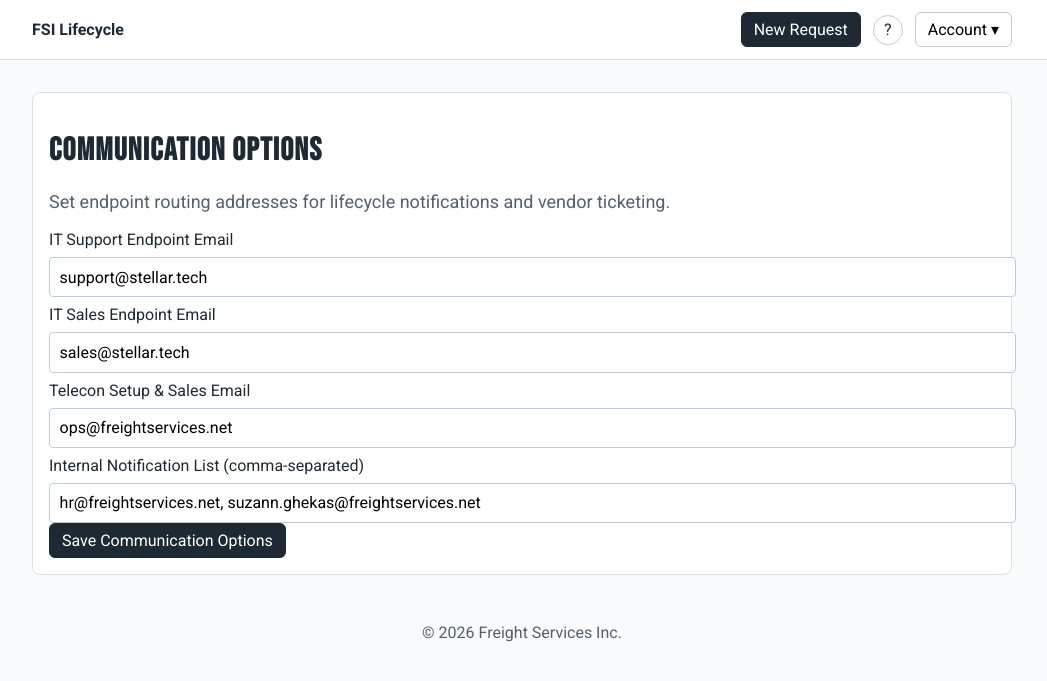
After one commit to kdnye/lifecycle, a Flask app: page /account/communication-options in a window 1280 px wide. The commit adds this page. Shown: the top 681 px of the page, without its empty margins (118-1165 px from the left). Run offline with Flask 3, Linux system fonts and the light colour scheme.

Commit message:
Add account communication options settings and fix menu links

```diff
--- a/app/__init__.py
+++ b/app/__init__.py
@@ -6,6 +6,7 @@ from app.config import load_settings, validate_production_settings
 from app.auth_utils import attach_current_user
 from app.models import db
 from app.routes.auth import auth_bp
+from app.routes.account import account_bp
 from app.routes.dashboard import dashboard_bp
 from app.routes.health import health_bp
 from app.routes.help import help_bp
@@ -71,6 +72,7 @@ def create_app() -> Flask:
 
     app.register_blueprint(dashboard_bp)
     app.register_blueprint(auth_bp, url_prefix="/auth")
+    app.register_blueprint(account_bp)
     app.register_blueprint(intake_bp)
     app.register_blueprint(health_bp)
     app.register_blueprint(help_bp)
--- /dev/null
+++ b/app/routes/account.py
@@ -0,0 +1,44 @@
+from __future__ import annotations
+
+from flask import Blueprint, flash, redirect, render_template, request, url_for
+
+from app.auth_utils import clear_authenticated_user
+from services.communication_options import (
+    CommunicationOptionValues,
+    get_communication_options,
+    save_communication_options,
+)
+
+account_bp = Blueprint("account", __name__, url_prefix="/account")
+
+
+@account_bp.get("/profile")
+def profile():
+    return render_template("account/profile.html", title="Account Profile")
+
+
+@account_bp.route("/communication-options", methods=["GET", "POST"])
+def communication_options():
+    if request.method == "POST":
+        values = CommunicationOptionValues(
+            it_support_email=str(request.form.get("it_support_email", "")).strip(),
+            it_sales_email=str(request.form.get("it_sales_email", "")).strip(),
+            telecon_sales_email=str(request.form.get("telecon_sales_email", "")).strip(),
+            internal_notification_list=str(request.form.get("internal_notification_list", "")).strip(),
+        )
+        ok, message = save_communication_options(values)
+        flash(message, "success" if ok else "error")
+        return redirect(url_for("account.communication_options"))
+
+    options = get_communication_options()
+    return render_template(
+        "account/communication_options.html",
+        title="Communication Options",
+        options=options,
+    )
+
+
+@account_bp.get("/logout")
+def logout():
+    clear_authenticated_user()
+    return redirect(url_for("dashboard.index"))
--- a/app/routes/health.py
+++ b/app/routes/health.py
@@ -3,6 +3,7 @@ from sqlalchemy import inspect
 
 from app.models import (
     ACTION_MATRIX_TABLE,
+    COMMUNICATION_OPTIONS_TABLE,
     INTAKE_REQUEST_TABLE,
     QUESTION_MATRIX_TABLE,
     ROLE_MATRIX_TABLE,
@@ -52,6 +53,7 @@ def readyz():
         ACTION_MATRIX_TABLE,
         INTAKE_REQUEST_TABLE,
         USERS_TABLE,
+        COMMUNICATION_OPTIONS_TABLE,
     ]
 
     missing_tables: list[str] = []
--- /dev/null
+++ b/services/communication_options.py
@@ -0,0 +1,64 @@
+from __future__ import annotations
+
+from dataclasses import dataclass
+
+from flask import current_app
+from sqlalchemy.exc import OperationalError, ProgrammingError
+
+from app.models import CommunicationOptions, db
+
+
+@dataclass(frozen=True)
+class CommunicationOptionValues:
+    it_support_email: str
+    it_sales_email: str
+    telecon_sales_email: str
+    internal_notification_list: str
+
+
+def _defaults() -> CommunicationOptionValues:
+    return CommunicationOptionValues(
+        it_support_email=current_app.config.get("STELLAR_SUPPORT_EMAIL", ""),
+        it_sales_email=current_app.config.get("STELLAR_SALES_EMAIL", ""),
+        telecon_sales_email=current_app.config.get("FSI_OPS_EMAIL", ""),
+        internal_notification_list=current_app.config.get("HR_CC_EMAILS", ""),
+    )
+
+
+def get_communication_options() -> CommunicationOptionValues:
+    defaults = _defaults()
+    try:
+        options = CommunicationOptions.query.first()
+    except (OperationalError, ProgrammingError):
+        return defaults
+
+    if options is None:
+        return defaults
+
+    return CommunicationOptionValues(
+        it_support_email=options.it_support_email or defaults.it_support_email,
+        it_sales_email=options.it_sales_email or defaults.it_sales_email,
+        telecon_sales_email=options.telecon_sales_email or defaults.telecon_sales_email,
+        internal_notification_list=options.internal_notification_list or defaults.internal_notification_list,
+    )
+
+
+def save_communication_options(values: CommunicationOptionValues) -> tuple[bool, str]:
+    try:
+        options = CommunicationOptions.query.first()
+        if options is None:
+            options = CommunicationOptions()
+            db.session.add(options)
+
+        options.it_support_email = values.it_support_email
+        options.it_sales_email = values.it_sales_email
+        options.telecon_sales_email = values.telecon_sales_email
+        options.internal_notification_list = values.internal_notification_list
+        db.session.commit()
+        return True, "Communication options saved."
+    except (OperationalError, ProgrammingError):
+        db.session.rollback()
+        return (
+            False,
+            "Communication options table is unavailable. Run `flask db upgrade` and retry.",
+        )
--- /dev/null
+++ b/templates/account/communication_options.html
@@ -0,0 +1,33 @@
+{% extends "base.html" %}
+{% block title %}{{ title }}{% endblock %}
+
+{% block content %}
+<div class="card">
+  <div class="card-body">
+    <h1 class="fsi-display">Communication Options</h1>
+    <p class="lead">Set endpoint routing addresses for lifecycle notifications and vendor ticketing.</p>
+
+    <form method="post">
+      <label for="it_support_email">IT Support Endpoint Email</label>
+      <input id="it_support_email" name="it_support_email" type="email" required value="{{ options.it_support_email }}" />
+
+      <label for="it_sales_email">IT Sales Endpoint Email</label>
+      <input id="it_sales_email" name="it_sales_email" type="email" required value="{{ options.it_sales_email }}" />
+
+      <label for="telecon_sales_email">Telecon Setup &amp; Sales Email</label>
+      <input id="telecon_sales_email" name="telecon_sales_email" type="email" required value="{{ options.telecon_sales_email }}" />
+
+      <label for="internal_notification_list">Internal Notification List (comma-separated)</label>
+      <input
+        id="internal_notification_list"
+        name="internal_notification_list"
+        type="text"
+        placeholder="hr@example.com, accounting@example.com"
+        value="{{ options.internal_notification_list }}"
+      />
+
+      <button class="fsi-primary-btn" type="submit">Save Communication Options</button>
+    </form>
+  </div>
+</div>
+{% endblock %}
--- a/templates/base.html
+++ b/templates/base.html
@@ -58,13 +58,16 @@
               data-account-menu-list
             >
               <li role="none">
-                <a role="menuitem" href="/account/profile" tabindex="-1" data-account-menu-item>Profile</a>
+                <a role="menuitem" href="{{ url_for('account.profile') }}" tabindex="-1" data-account-menu-item>Profile</a>
               </li>
               <li role="none">
-                <a role="menuitem" href="/dashboard" tabindex="-1" data-account-menu-item>Dashboard</a>
+                <a role="menuitem" href="{{ url_for('dashboard.index') }}" tabindex="-1" data-account-menu-item>Dashboard</a>
               </li>
               <li role="none">
-                <a role="menuitem" href="/auth/logout" tabindex="-1" data-account-menu-item>Sign out</a>
+                <a role="menuitem" href="{{ url_for('account.communication_options') }}" tabindex="-1" data-account-menu-item>Communication options</a>
+              </li>
+              <li role="none">
+                <a role="menuitem" href="{{ url_for('account.logout') }}" tabindex="-1" data-account-menu-item>Sign out</a>
               </li>
             </ul>
           </div>
```
Also changed, not shown: app/models.py (+11 -0 lines), services/workflow.py (+17 -6 lines), templates/account/profile.html (added, +12 -0 lines), tests/test_account_routes.py (added, +50 -0 lines).
